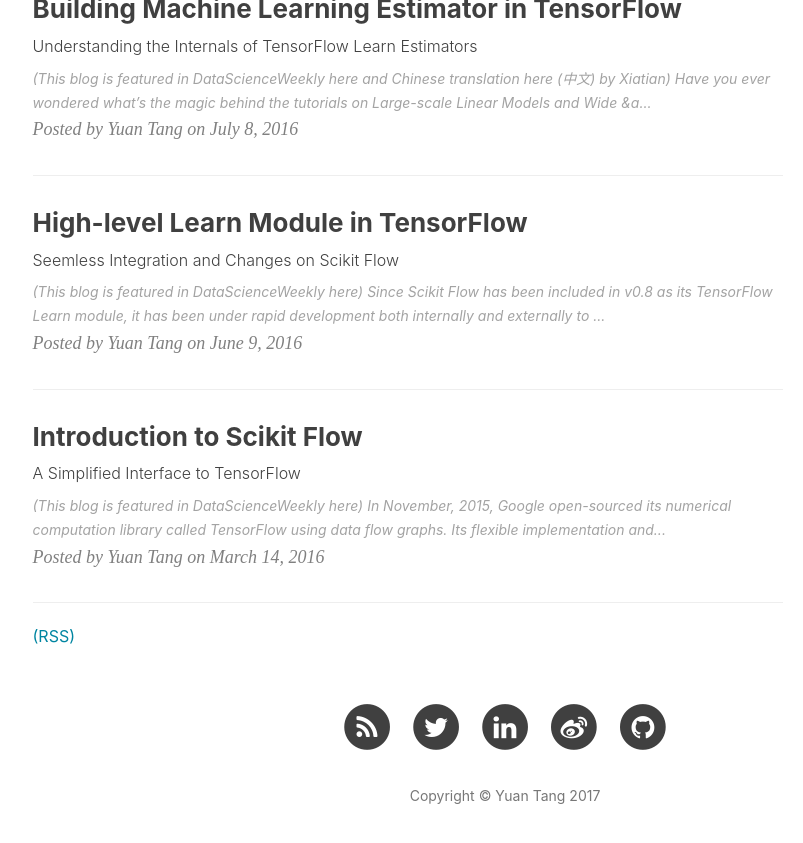
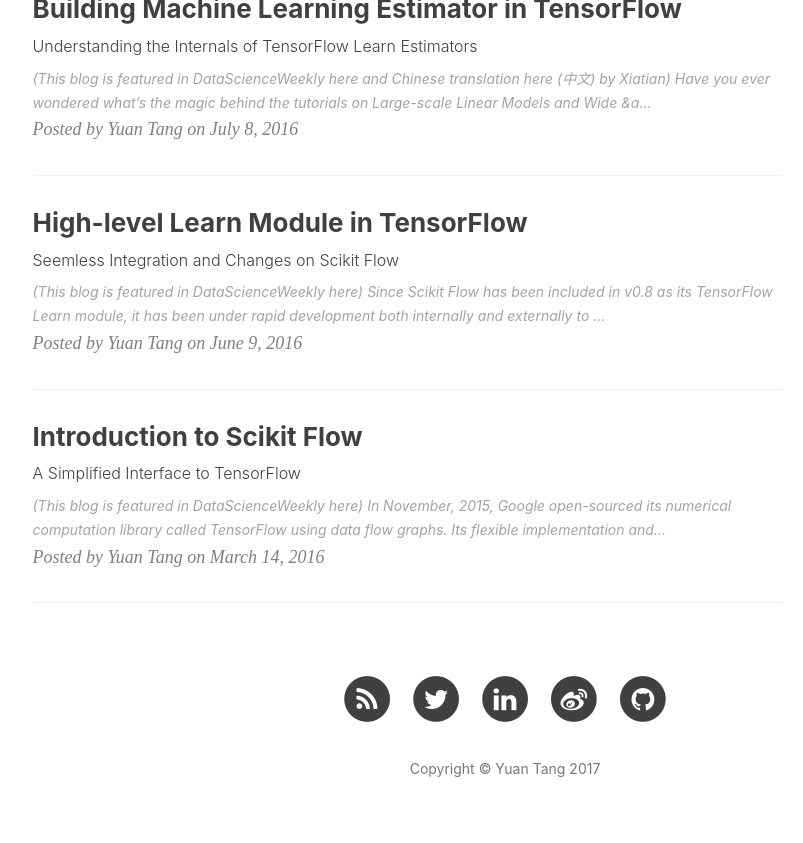
Before and after one commit to terrytangyuan/terrytangyuan.github.com, a Jekyll site: the page built from index.html, in a window 1280 px wide and 900 px high, scrolled down 1426 px. Shown: the top 843 px of the window, without its empty margins (135-938 px from the left). Built offline with Jekyll 4.4.1, drawn with Linux system fonts in a browser that asks for light colours; nearby versions of some CDN libraries; the list of posts is cut into pages by our own code; comment, search, counter and statistics services are not loaded.

Commit message:
Update index.html

```diff
--- a/index.html
+++ b/index.html
@@ -24,7 +24,7 @@
 </div>
 <hr>
 {% endfor %}
-<a href="feed.xml" style="color: #0085a1">(RSS)</a>
+
 
 
 <!-- Pager -->
```
